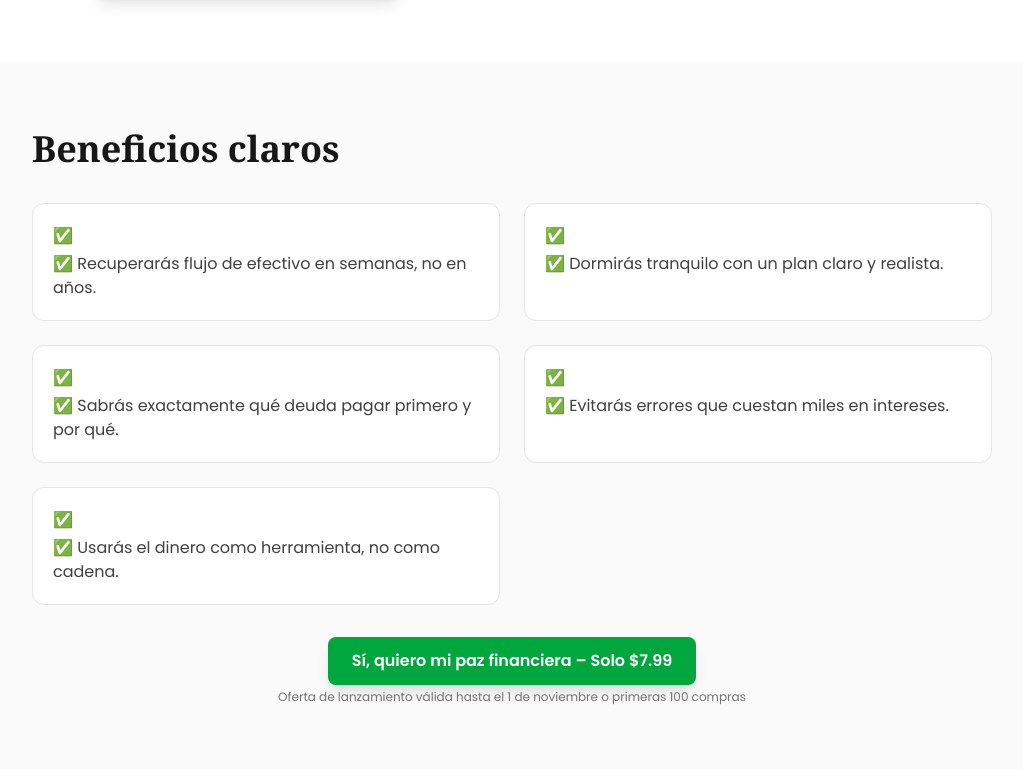
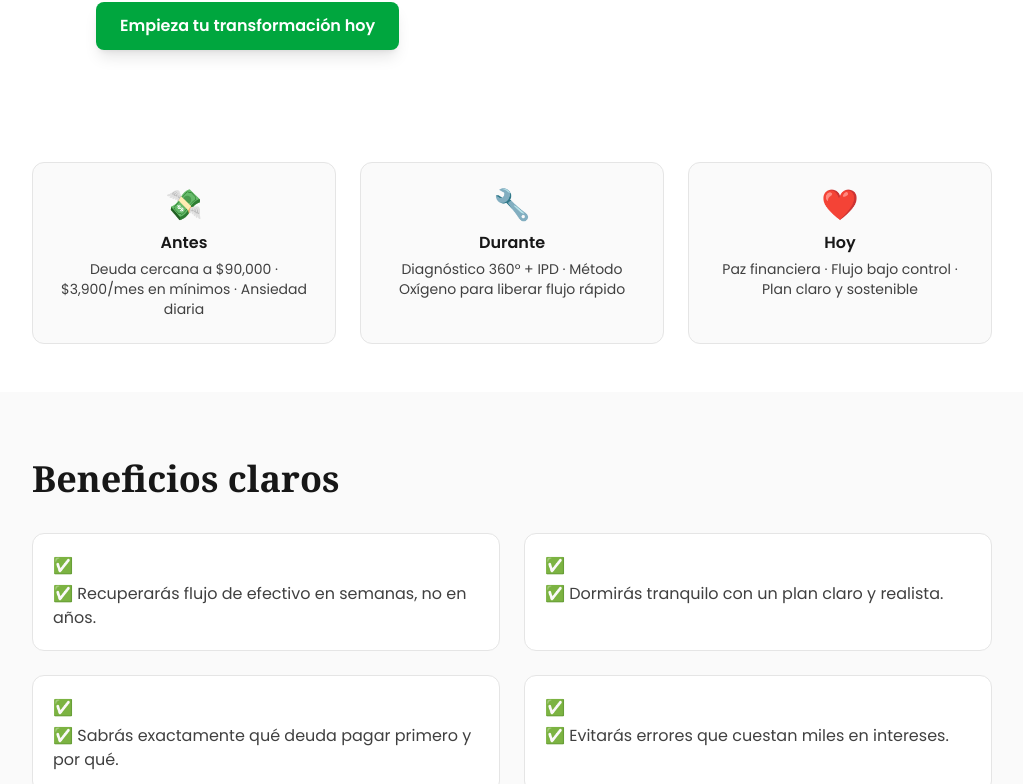
Before and after one commit to rolandorodriguez1229/deudafuerapazdentromew, a Next.js app: page / in a window 1280 px wide. Shown: the part 2697-3481 px from the top of the page, without its empty margins (128-1151 px from the left). Built offline with nearby package versions, Linux system fonts and the light colour scheme.

Commit message:
4ta vez de mejoras de copy

```diff
--- a/src/app/page.tsx
+++ b/src/app/page.tsx
@@ -6,8 +6,10 @@ import FinalOfferSection from '@/components/FinalOfferSection';
 import ProblemSection from '@/components/ProblemSection';
 import SolutionSection from '@/components/SolutionSection';
 import StoryTeaserSection from '@/components/StoryTeaserSection';
+import StoryTimelineSection from '@/components/StoryTimelineSection';
 import BenefitsSection from '@/components/BenefitsSection';
 import WhyDifferentSection from '@/components/WhyDifferentSection';
+import ForWhoSection from '@/components/ForWhoSection';
 import TestimonialsSection from '@/components/TestimonialsSection';
 import AuthorSection from '@/components/AuthorSection';
 import ProductsSection from '@/components/ProductsSection';
@@ -26,8 +28,10 @@ export default function Home() {
       <GuaranteeStrip />
       <FinalOfferSection />
       <StoryTeaserSection />
+      <StoryTimelineSection />
       <BenefitsSection />
       <WhyDifferentSection />
+      <ForWhoSection />
       <ProblemSection />
       <SolutionSection />
       <TestimonialsSection />
--- a/src/components/BenefitsSection.tsx
+++ b/src/components/BenefitsSection.tsx
@@ -22,6 +22,7 @@ export default function BenefitsSection() {
           <div className="flex flex-col items-center gap-1">
             <a href="/checkout" className="btn-primary">Sí, quiero mi paz financiera – Solo $7.99</a>
             <span className="text-xs text-neutral-500">Oferta de lanzamiento válida hasta el 1 de noviembre o primeras 100 compras</span>
+            <span className="text-[11px] text-neutral-500">Pago 100% seguro con Stripe · Acceso inmediato · Garantía de 30 días</span>
           </div>
         </div>
       </div>
--- /dev/null
+++ b/src/components/ForWhoSection.tsx
@@ -0,0 +1,23 @@
+export default function ForWhoSection() {
+  const bullets = [
+    '✔️ Estás pagando mínimos y sientes que no avanzas.',
+    '✔️ Tu deuda te roba el sueño y la paz mental.',
+    '✔️ Ya intentaste métodos como Bola de Nieve o Avalancha sin éxito.',
+    '✔️ Quieres un plan simple, probado y paso a paso.',
+  ];
+
+  return (
+    <section className="py-16 bg-neutral-50">
+      <div className="section-container max-w-4xl">
+        <h2 className="heading-lg text-neutral-900 mb-6">Esto es para ti si…</h2>
+        <div className="grid gap-3">
+          {bullets.map((b) => (
+            <div key={b} className="bg-white border border-neutral-200 rounded-lg p-4 text-neutral-800">
+              {b}
+            </div>
+          ))}
+        </div>
+      </div>
+    </section>
+  );
+}
--- a/src/components/HeroSection.tsx
+++ b/src/components/HeroSection.tsx
@@ -63,6 +63,7 @@ export default function HeroSection() {
             </div>
             <div className="text-sm text-white/80 pt-1">Antes $19.99 · Hoy $7.99 (lanzamiento)</div>
             <div className="text-xs text-white/80 pt-1">Oferta de lanzamiento válida hasta el 1 de noviembre o primeras 100 compras</div>
+            <div className="text-xs text-white/80 pt-1">Pago 100% seguro con Stripe · Acceso inmediato · Garantía de 30 días</div>
             <div className="text-xs text-white/80 pt-1">
               <Link href="/garantia" className="underline">Ver política de reembolsos</Link>
             </div>
--- /dev/null
+++ b/src/components/StoryTimelineSection.tsx
@@ -0,0 +1,35 @@
+export default function StoryTimelineSection() {
+  const items = [
+    {
+      icon: '💸',
+      title: 'Antes',
+      text: 'Deuda cercana a $90,000 · $3,900/mes en mínimos · Ansiedad diaria',
+    },
+    {
+      icon: '🔧',
+      title: 'Durante',
+      text: 'Diagnóstico 360° + IPD · Método Oxígeno para liberar flujo rápido',
+    },
+    {
+      icon: '❤️',
+      title: 'Hoy',
+      text: 'Paz financiera · Flujo bajo control · Plan claro y sostenible',
+    },
+  ];
+
+  return (
+    <section className="py-12 bg-white">
+      <div className="section-container max-w-5xl">
+        <div className="grid md:grid-cols-3 gap-6">
+          {items.map((it) => (
+            <div key={it.title} className="bg-neutral-50 border border-neutral-200 rounded-xl p-6 text-center">
+              <div className="text-3xl mb-2">{it.icon}</div>
+              <h3 className="font-semibold text-neutral-900 mb-1">{it.title}</h3>
+              <p className="text-sm text-neutral-700">{it.text}</p>
+            </div>
+          ))}
+        </div>
+      </div>
+    </section>
+  );
+}
--- a/src/components/TestimonialsSection.tsx
+++ b/src/components/TestimonialsSection.tsx
@@ -105,6 +105,7 @@ export default function TestimonialsSection() {
           <div className="flex flex-col items-center gap-1">
             <a href="/checkout" className="btn-urgent">Sí, quiero mi paz financiera – Solo $7.99</a>
             <span className="text-xs text-neutral-500">Oferta de lanzamiento válida hasta el 1 de noviembre o primeras 100 compras</span>
+            <span className="text-[11px] text-neutral-500">Pago 100% seguro con Stripe · Acceso inmediato · Garantía de 30 días</span>
           </div>
         </div>
       </div>
```
